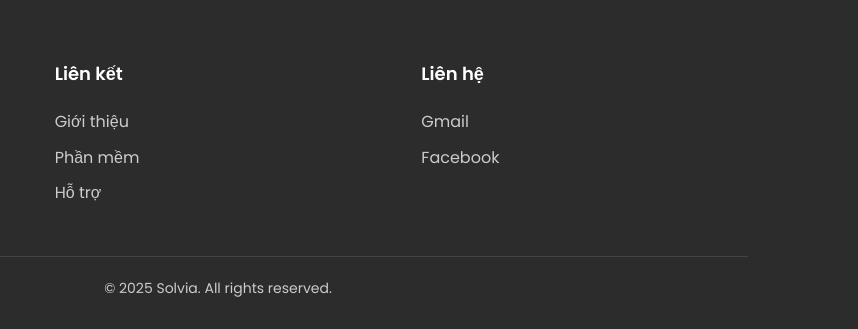
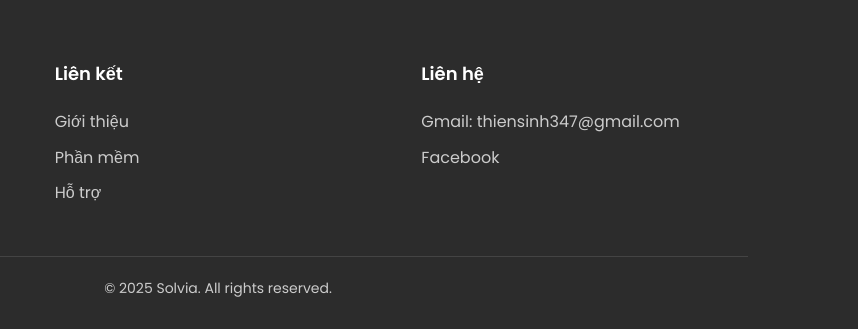
Before and after one commit to SVSolvia/home-page, a plain HTML site: page index_app.html in a window 1280 px wide. Shown: the part 1340-1669 px from the top of the page, 422-1280 px from the left. Drawn offline with Linux system fonts and the light colour scheme.

```diff
--- a/index_app.html
+++ b/index_app.html
@@ -200,7 +200,7 @@
             <li>
                 <a href="#">Hỗ trợ ▾</a>
                 <ul>
-                    <li><a href="mailto:example@gmail.com">Gmail</a></li>
+                    <li><a href="https://mail.google.com/mail/?view=cm&fs=1&to=thiensinh3407@gmail.com">Gmail</a></li>
                     <li><a href="https://facebook.com" target="_blank">Facebook</a></li>
                 </ul>
             </li>
@@ -299,7 +299,7 @@
                 <div class="footer-col">
                     <h4>Liên hệ</h4>
                     <ul>
-                        <li><a href="mailto:thiensinh3407@gmail.com">Gmail</a></li>
+                         <li><a href="https://mail.google.com/mail/?view=cm&fs=1&to=thiensinh3407@gmail.com">Gmail: thiensinh347@gmail.com</a></li>
                         <li><a href="https://www.facebook.com/dres.hitornover.2024" target="_blank">Facebook</a></li>
                     </ul>
                 </div>
```
